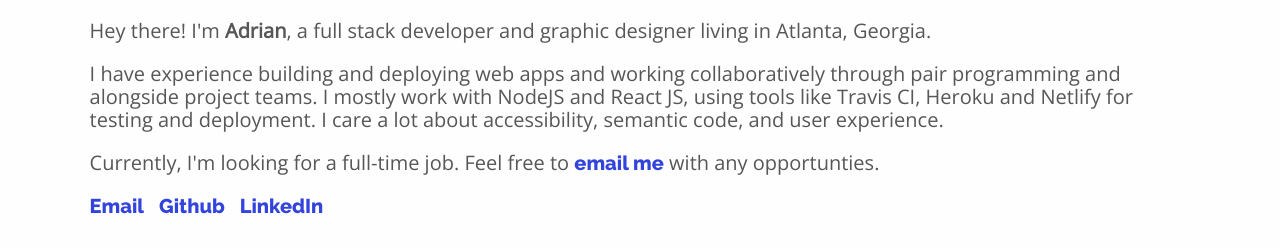
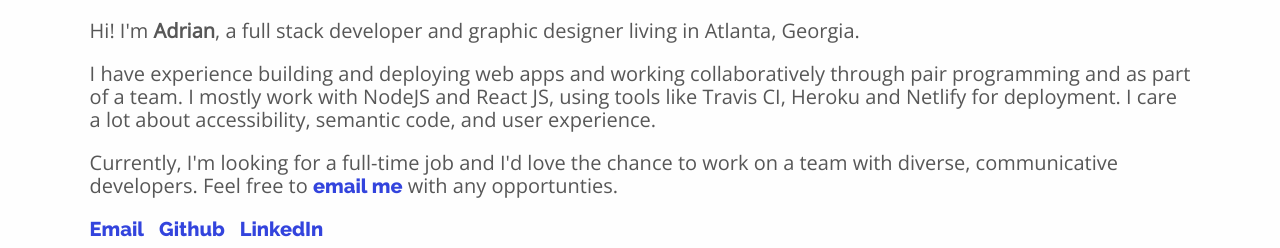
Before and after one commit to adriantoddross/portfolio, a React (Create React App) app: page / in a window 1280 px wide. Shown: the part 150-398 px from the top of the page. Built offline with nearby package versions, Linux system fonts and the light colour scheme.

Commit message:
revise contact paragraph

```diff
--- a/src/components/AboutMe.js
+++ b/src/components/AboutMe.js
@@ -5,16 +5,16 @@ export default function AboutMe(props) {
     <div>
         <section className='about'>
           <p className='intro'>
-            Hey there! I'm <b>Adrian</b>, a full stack developer and graphic designer living in Atlanta, Georgia.
+            Hi! I'm <b>Adrian</b>, a full stack developer and graphic designer living in Atlanta, Georgia.
           </p>
           <p className='experience'>
-            I have experience building and deploying web apps and working collaboratively through pair programming and alongside project teams. I mostly work with NodeJS and React JS, using tools like Travis CI, Heroku and Netlify for testing and deployment. I care a lot about accessibility, semantic code, and user experience.
+            I have experience building and deploying web apps and working collaboratively through pair programming and as part of a team. I mostly work with NodeJS and React JS, using tools like Travis CI, Heroku and Netlify for deployment. I care a lot about accessibility, semantic code, and user experience.
           </p>
           {/* <p>
             I spend my free time playing video games, listening to podcasts, and enjoying the company of my wife (and my fur babies!). I dabble in a lot of creative hobbies like audio engineering, recording & producing music, and streaming video games.
           </p> */}
           <p className='contact'>
-            Currently, I'm looking for a full-time job. Feel free to <a
+            Currently, I'm looking for a full-time job and I'd love the chance to work on a team with diverse, communicative developers. Feel free to <a
             className='email' href="mailto:adriantoddross@gmail.com">email me</a> with any opportunties.
           </p>
         </section>
```
